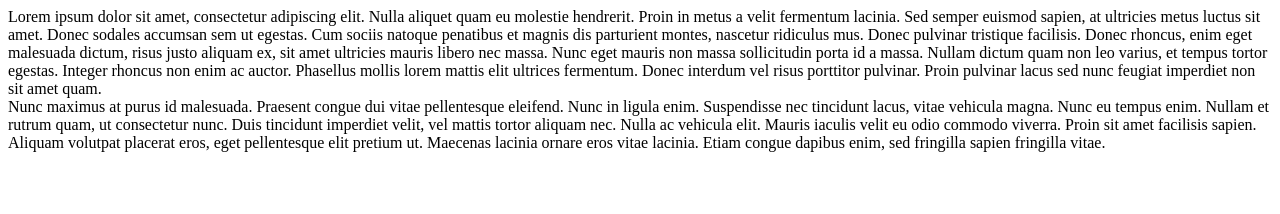
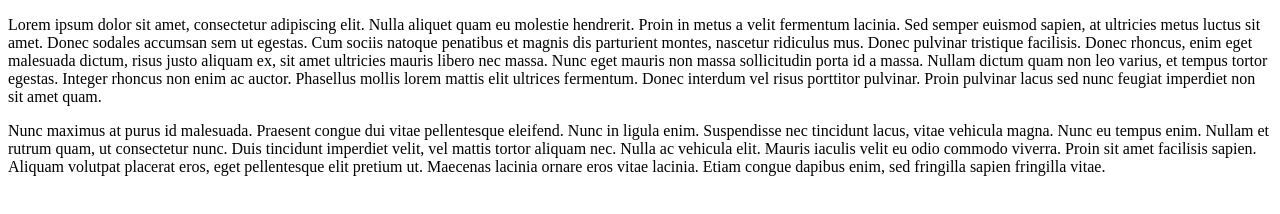
Before and after one commit to Amadewe/exercice5jquerypartie1, a plain HTML site: page index.html in a window 1280 px wide. Drawn offline with Linux system fonts and the light colour scheme.

Commit message:
correction

```diff
--- a/index.html
+++ b/index.html
@@ -3,18 +3,18 @@
 <head>
   <meta charset="utf-8" />
   <title>Exercice 5</title>
-  <script src="assets/js/jquery-3.3.1.min.js"></script>
 </head>
 <body>
   <div id="firstText">
-    Lorem ipsum dolor sit amet, consectetur adipiscing elit. Nulla aliquet quam eu molestie hendrerit. Proin in metus a velit fermentum lacinia. Sed semper euismod sapien, at ultricies metus luctus sit amet. Donec sodales accumsan sem ut egestas. Cum sociis natoque penatibus et magnis dis parturient montes, nascetur ridiculus mus. Donec pulvinar tristique facilisis. Donec rhoncus, enim eget malesuada dictum, risus justo aliquam ex, sit amet ultricies mauris libero nec massa. Nunc eget mauris non massa sollicitudin porta id a massa. Nullam dictum quam non leo varius, et tempus tortor egestas. Integer rhoncus non enim ac auctor. Phasellus mollis lorem mattis elit ultrices fermentum. Donec interdum vel risus porttitor pulvinar. Proin pulvinar lacus sed nunc feugiat imperdiet non sit amet quam.
+    <p>Lorem ipsum dolor sit amet, consectetur adipiscing elit. Nulla aliquet quam eu molestie hendrerit. Proin in metus a velit fermentum lacinia. Sed semper euismod sapien, at ultricies metus luctus sit amet. Donec sodales accumsan sem ut egestas. Cum sociis natoque penatibus et magnis dis parturient montes, nascetur ridiculus mus. Donec pulvinar tristique facilisis. Donec rhoncus, enim eget malesuada dictum, risus justo aliquam ex, sit amet ultricies mauris libero nec massa. Nunc eget mauris non massa sollicitudin porta id a massa. Nullam dictum quam non leo varius, et tempus tortor egestas. Integer rhoncus non enim ac auctor. Phasellus mollis lorem mattis elit ultrices fermentum. Donec interdum vel risus porttitor pulvinar. Proin pulvinar lacus sed nunc feugiat imperdiet non sit amet quam.</p>
   </div>
   <div id="secondText">
-    Vestibulum ante ipsum primis in faucibus orci luctus et ultrices posuere cubilia Curae; Suspendisse interdum metus at metus iaculis, vitae dapibus eros rhoncus. Suspendisse tempus lectus erat, vitae malesuada sem tempus non. Ut suscipit eros ac interdum malesuada. In volutpat tellus in lacus malesuada, non finibus orci mattis. Phasellus vulputate dui arcu, non feugiat justo blandit ut. Etiam ut lacinia lorem, sit amet rhoncus ex. Nunc ornare sem a lorem venenatis tincidunt.
+    <p>Vestibulum ante ipsum primis in faucibus orci luctus et ultrices posuere cubilia Curae; Suspendisse interdum metus at metus iaculis, vitae dapibus eros rhoncus. Suspendisse tempus lectus erat, vitae malesuada sem tempus non. Ut suscipit eros ac interdum malesuada. In volutpat tellus in lacus malesuada, non finibus orci mattis. Phasellus vulputate dui arcu, non feugiat justo blandit ut. Etiam ut lacinia lorem, sit amet rhoncus ex. Nunc ornare sem a lorem venenatis tincidunt.</p>
   </div>
   <div id="thirdText">
-    Nunc maximus at purus id malesuada. Praesent congue dui vitae pellentesque eleifend. Nunc in ligula enim. Suspendisse nec tincidunt lacus, vitae vehicula magna. Nunc eu tempus enim. Nullam et rutrum quam, ut consectetur nunc. Duis tincidunt imperdiet velit, vel mattis tortor aliquam nec. Nulla ac vehicula elit. Mauris iaculis velit eu odio commodo viverra. Proin sit amet facilisis sapien. Aliquam volutpat placerat eros, eget pellentesque elit pretium ut. Maecenas lacinia ornare eros vitae lacinia. Etiam congue dapibus enim, sed fringilla sapien fringilla vitae.
+    <p>Nunc maximus at purus id malesuada. Praesent congue dui vitae pellentesque eleifend. Nunc in ligula enim. Suspendisse nec tincidunt lacus, vitae vehicula magna. Nunc eu tempus enim. Nullam et rutrum quam, ut consectetur nunc. Duis tincidunt imperdiet velit, vel mattis tortor aliquam nec. Nulla ac vehicula elit. Mauris iaculis velit eu odio commodo viverra. Proin sit amet facilisis sapien. Aliquam volutpat placerat eros, eget pellentesque elit pretium ut. Maecenas lacinia ornare eros vitae lacinia. Etiam congue dapibus enim, sed fringilla sapien fringilla vitae.</p>
   </div>
+  <script src="assets/js/jquery-3.3.1.min.js"></script>
   <script src="assets/js/script.js"></script>
 </body>
 </html>
```
